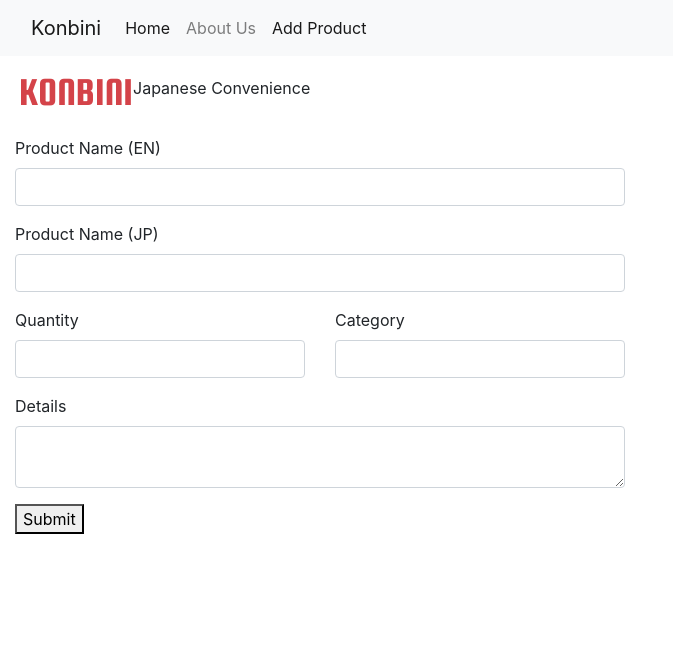
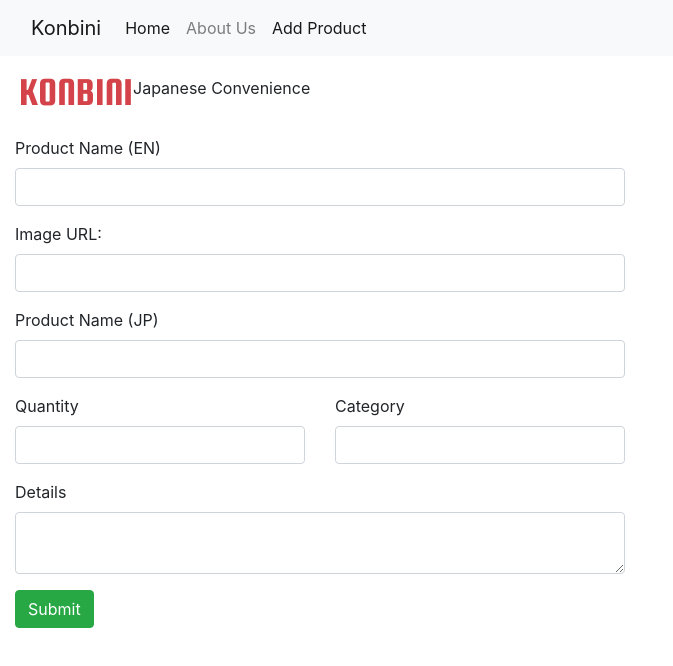
Before and after one commit to sabkuah/konbini, a React (Create React App) app: page /products/new in a window 1280 px wide. Shown: the top 666 px of the page, without its empty margins (0-673 px from the left). Built offline with nearby package versions, Linux system fonts and the light colour scheme.

Commit message:
added post method

```diff
--- a/package.json
+++ b/package.json
@@ -13,6 +13,7 @@
     "react-dom": "^17.0.1",
     "react-router-dom": "^5.2.0",
     "react-scripts": "4.0.3",
+    "react-uuid": "^1.0.2",
     "web-vitals": "^1.0.1"
   },
   "scripts": {
--- a/src/components/NewProduct.js
+++ b/src/components/NewProduct.js
@@ -1,10 +1,26 @@
-import React from "react";
+import React, { useState } from "react";
+import { postNewProduct } from "../network";
+import { useHistory } from "react-router-dom";
+import uuid from "react-uuid";
 
 const NewProduct = () => {
     //need to create a function that randomly generates productIds
+
+    const history = useHistory();
+
+    const [newProduct, setNewProduct] = useState({});
+    const addProduct = async (e) => {
+        e.preventDefault();
+        const newId = await uuid();
+        await setNewProduct({ ...newProduct, productId: newId });
+
+        await postNewProduct(newProduct);
+        history.push("/");
+    };
+
     return (
         <div className="col-6">
-      <form>
+            <form onSubmit={addProduct}>
                 <div class="mb-3">
                     <label for="productNameEn" class="form-label">
                         Product Name (EN)
@@ -14,6 +30,31 @@ const NewProduct = () => {
                         class="form-control"
                         id="productNameEn"
                         name="product[productNameEn]"
+                        value={newProduct.productNameEn}
+                        onChange={(e) => {
+                            setNewProduct({
+                                ...newProduct,
+                                productNameEn: e.target.value,
+                            });
+                        }}
+                    />
+                </div>
+                <div class="mb-3">
+                    <label for="images" class="form-label">
+                        Image URL:
+                    </label>
+                    <input
+                        type="text"
+                        class="form-control"
+                        id="images"
+                        name="product[images]"
+                        value={newProduct.images}
+                        onChange={(e) => {
+                            setNewProduct({
+                                ...newProduct,
+                                images: e.target.value,
+                            });
+                        }}
                     />
                 </div>
 
@@ -26,6 +67,13 @@ const NewProduct = () => {
                         class="form-control"
                         id="productNameJp"
                         name="product[productNameJp]"
+                        value={newProduct.productNameJp}
+                        onChange={(e) => {
+                            setNewProduct({
+                                ...newProduct,
+                                productNameJp: e.target.value,
+                            });
+                        }}
                     />
                 </div>
                 <div className="row">
@@ -38,6 +86,13 @@ const NewProduct = () => {
                             class="form-control"
                             id="quantity"
                             name="product[quantity]"
+                            value={newProduct.quantity}
+                            onChange={(e) => {
+                                setNewProduct({
+                                    ...newProduct,
+                                    quantity: e.target.value,
+                                });
+                            }}
                         />
                     </div>
                     <div class="mb-3 col-6">
@@ -49,6 +104,13 @@ const NewProduct = () => {
                             class="form-control"
                             id="category"
                             name="product[category]"
+                            value={newProduct.category}
+                            onChange={(e) => {
+                                setNewProduct({
+                                    ...newProduct,
+                                    category: e.target.value,
+                                });
+                            }}
                         />
                     </div>
                 </div>
@@ -60,9 +122,18 @@ const NewProduct = () => {
                         class="form-control"
                         id="details"
                         name="product[details]"
+                        value={newProduct.details}
+                        onChange={(e) => {
+                            setNewProduct({
+                                ...newProduct,
+                                details: e.target.value,
+                            });
+                        }}
                     ></textarea>
                 </div>
-        <button>Submit</button>
+                <button type="submit" className="btn btn-success">
+                    Submit
+                </button>
             </form>
         </div>
     );
--- a/src/components/ProductDetail.js
+++ b/src/components/ProductDetail.js
@@ -17,6 +17,7 @@ const ProductDetail = () => {
         <div>
             <h1>{product.productNameEn}</h1>
             <p>Japanese Name: {product.productNameJp}</p>
+            <img src={product.images}></img>
         </div>
     );
 };
--- a/src/network.js
+++ b/src/network.js
@@ -1,15 +1,15 @@
 import axios from "axios";
 const BASE_URL =
-  "https://bc0a6qqmm3.execute-api.ca-central-1.amazonaws.com/prod";
+    "https://bc0a6qqmm3.execute-api.ca-central-1.amazonaws.com/prod";
 
 //=======================
 //    Scan Products
 //=======================
 
 export async function getProducts() {
-  const response = await axios.get(`${BASE_URL}/products`);
+    const response = await axios.get(`${BASE_URL}/products`);
 
-  return response.data.body;
+    return response.data.body;
 }
 
 //=======================
@@ -17,15 +17,21 @@ export async function getProducts() {
 //=======================
 
 export async function getProductById(productId) {
-  const response = await axios.get(`${BASE_URL}/products/${productId}`);
+    const response = await axios.get(`${BASE_URL}/products/${productId}`);
 
-  return response.data;
+    return response.data;
 }
 
 //=======================
 //     Add Product
 //=======================
+export async function postNewProduct(product) {
+    const response = await axios.post(`${BASE_URL}/products`, {
+        product: product,
+    });
 
+    return;
+}
 //=======================
 //   Update Product
 //=======================
```
Also changed, not shown: 1 other file (tests, documents, lock files or other folders). Lines whose indentation alone changed are shown as unchanged.
